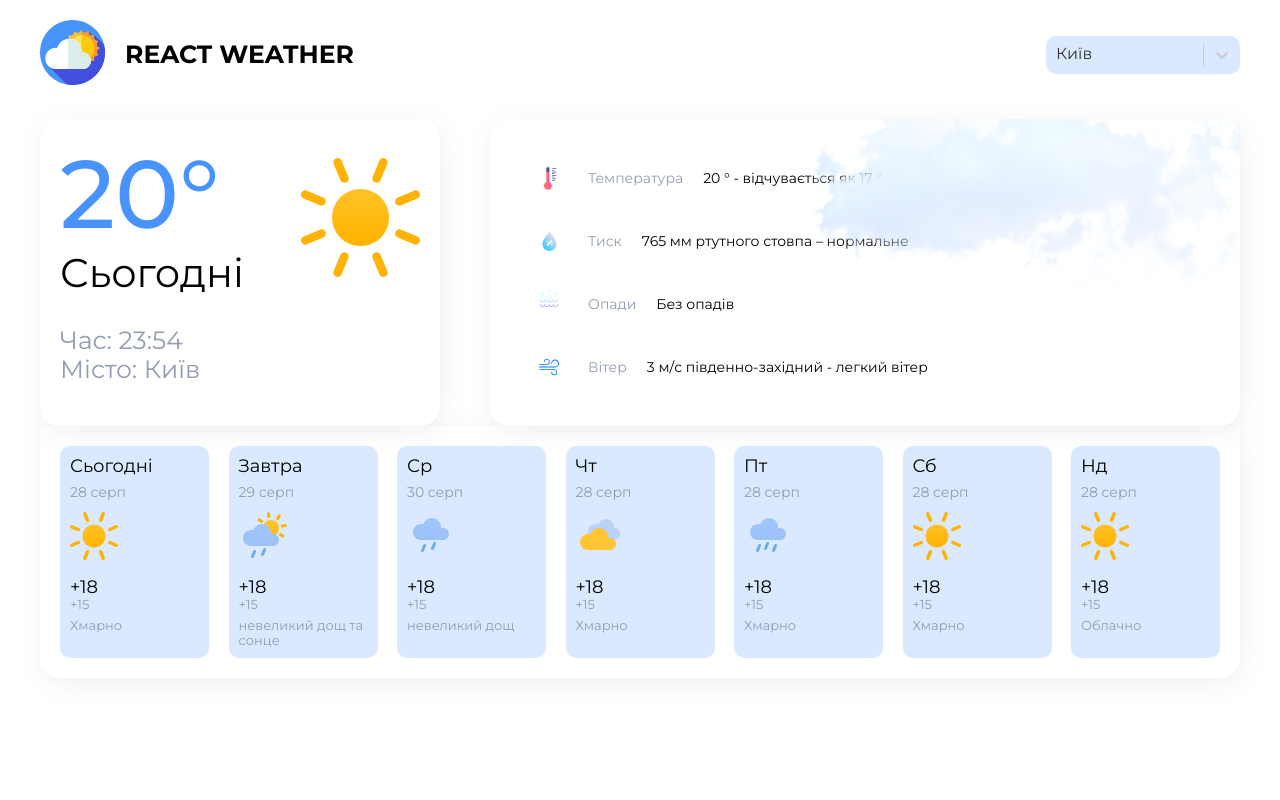
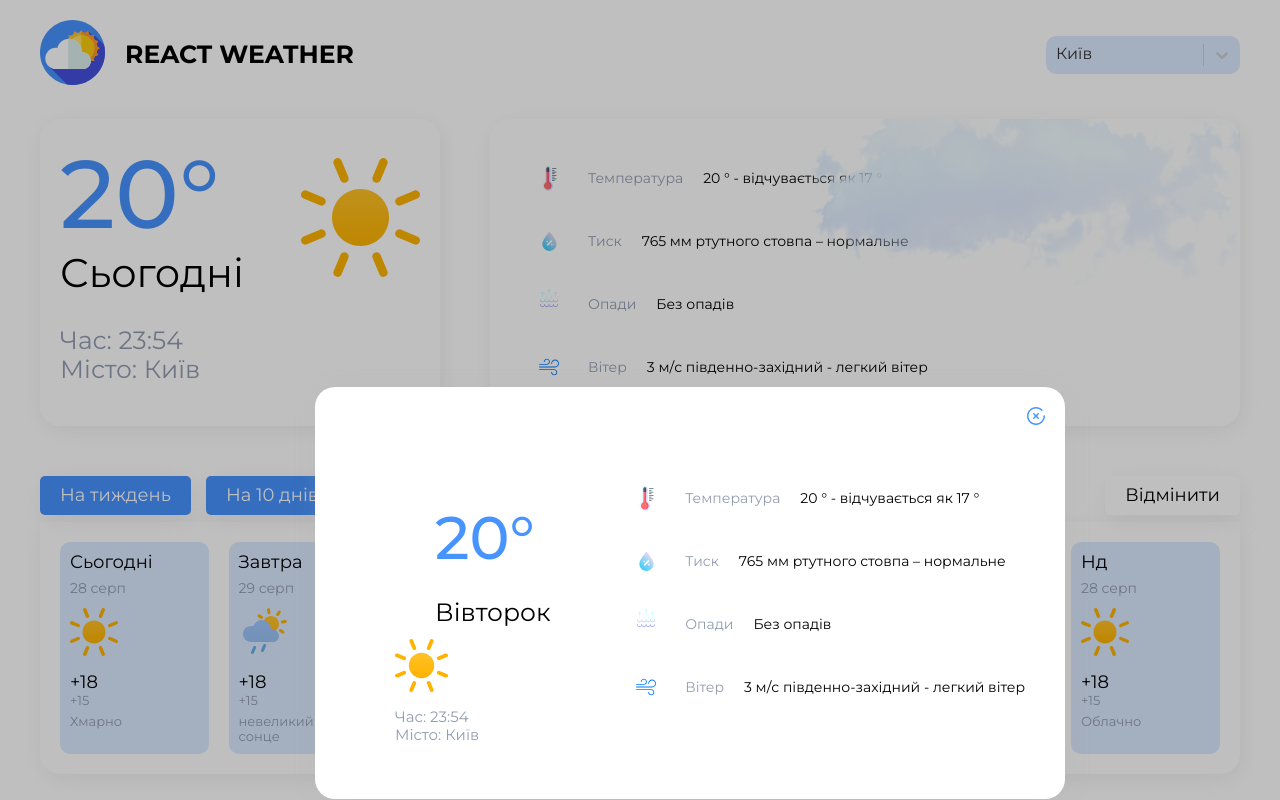
Before and after one commit to Genrihovich/Weather, a React (Create React App) app in the folder weather/: page / in a window 1280 px wide. Built offline with nearby package versions, Linux system fonts and the light colour scheme.

Commit message:
верстка popup

```diff
--- a/weather/src/App.js
+++ b/weather/src/App.js
@@ -3,11 +3,15 @@
 import { Home } from './pages/Home/components/Home';
 import { MonthStatistics } from './pages/MonthStatistics/components/MonthStatistics';
 import Header from './shared/Header/Header';
+import { Popup } from './shared/Header/Popup/Popup';
 
 
 function App() {
   return (
+    <div className="global-container">
+      <Popup />
       <div className="container">
+
         <Header />
         <Routes>
           <Route path="/" element={<Home />} />
@@ -15,6 +19,7 @@
         </Routes>
 
       </div>
+    </div>
   );
 }
 
--- a/weather/src/pages/Home/components/Days/Days.js
+++ b/weather/src/pages/Home/components/Days/Days.js
@@ -1,6 +1,7 @@
 import React from 'react';
 import s from './Days.module.scss';
 import { Card } from './Card';
+import { Tabs } from './Tabs';
 
 
 const Days = () => {
@@ -63,11 +64,14 @@
         },
     ];
     return (
-        <div className={s.days}>
-            {days.map((itemDay) => (
-                <Card cardDay={itemDay} key={itemDay.day} />
-            ))}
-        </div>
+        <>
+            <Tabs />
+            <div className={s.days}>
+                {days.map((itemDay) => (
+                    <Card cardDay={itemDay} key={itemDay.day} />
+                ))}
+            </div>
+        </>
     )
 }
 
--- a/weather/src/pages/Home/components/Days/Days.module.scss
+++ b/weather/src/pages/Home/components/Days/Days.module.scss
@@ -56,3 +56,39 @@
         box-shadow: 0px 3px 20px rgba(147, 144, 144, 0.28);
     }
 }
+
+.tabs {
+    display: flex;
+    justify-content: space-between;
+    margin-bottom: 7px;
+}
+
+.tabs__wrapper {
+    display: flex;
+}
+
+.cansel,
+.tab {
+    box-shadow: 2px 5px 25px -3px rgba(180, 180, 180, 0.25);
+    border-radius: 5px;
+    padding: 9px 20px;
+    background-color: $lite-background;
+    margin-right: 15px;
+    color: $lite-color;
+    font-size: 18px;
+    display: flex;
+    align-items: center;
+    justify-content: center;
+    cursor: pointer;
+}
+
+.cansel {
+    margin-right: 0;
+}
+
+.tab {
+    &.active {
+        background: $primary-color;
+        color: #fff;
+    }
+}
--- a/weather/src/pages/Home/components/Days/Tabs.js
+++ b/weather/src/pages/Home/components/Days/Tabs.js
@@ -2,12 +2,23 @@
 import s from './Days.module.scss';
 
 
-const Tabs = () => {
+export const Tabs = () => {
+    const tab = [{
+        value: 'На тиждень'
+    }, {
+        value: 'На 10 днів'
+    }, {
+        value: 'На місяць'
+    },
+    ]
     return (
         <div className={s.tabs}>
-
+            <div className={s.tabs__wrapper}>
+                {tab.map((tab) => {
+                    return <div className={s.tab + ' ' + s.active} key={tab.value}>{tab.value}</div>
+                })}
+            </div>
+            <div className={s.cansel}>Відмінити</div>
         </div>
     )
 }
-
-export default Tabs;
--- a/weather/src/pages/Home/components/Home.module.scss
+++ b/weather/src/pages/Home/components/Home.module.scss
@@ -1,4 +1,5 @@
 .wrapper {
     display: flex;
     justify-content: space-between;
+    margin-bottom: 50px;
 }
--- /dev/null
+++ b/weather/src/shared/Header/Popup/Popup.js
@@ -0,0 +1,51 @@
+import React from 'react';
+import s from './Popup.module.scss';
+import { ThisDayItem } from '../../../pages/Home/components/ThisDayInfo/ThisDayItem';
+import { GlobalSvgSelector } from '../../../assets/icons/global/GlobalSvgSelector';
+
+
+export const Popup = () => {
+    const items = [{
+        icon_id: 'temp',
+        name: 'Температура',
+        value: '20 ° - відчувається як 17 °',
+    }, {
+        icon_id: 'pressure',
+        name: 'Тиск',
+        value: '765 мм ртутного стовпа – нормальне',
+    }, {
+        icon_id: 'precipitation',
+        name: 'Опади',
+        value: 'Без опадів',
+    }, {
+        icon_id: 'wind',
+        name: 'Вітер',
+        value: '3 м/с південно-західний - легкий вітер',
+    },];
+
+    return (
+        <>
+            <div className={s.blur}></div>
+            <div className={s.popup}>
+                <dir className={s.day}>
+                    <dir className={s.day__temp}>20°</dir>
+                    <dir className={s.day__name}>Вівторок</dir>
+                    <div className={s.img}>
+                        <GlobalSvgSelector id="sun" />
+                    </div>
+                    <div className={s.day__time}>Час: <span>23:54</span></div>
+                    <div className={s.day__city}>Місто: <span>Київ</span></div>
+
+                </dir>
+                <div className={s.this__day_info_items}>
+                    {items.map((item) => {
+                        return <ThisDayItem key={item.icon_id} items={item} />
+                    })}
+                </div>
+                <div className={s.close}>
+                    <GlobalSvgSelector id="close" />
+                </div>
+            </div>
+        </>
+    );
+}
--- /dev/null
+++ b/weather/src/shared/Header/Popup/Popup.module.scss
@@ -0,0 +1,74 @@
+@import '../../../styles/variables.scss';
+
+.popup {
+    position: absolute;
+    top: 50%;
+    left: calc(50% - 325px);
+    z-index: 1001;
+    display: flex;
+    align-items: center;
+    justify-content: space-between;
+    padding: 40px;
+    max-width: 750px;
+    width: 100%;
+    background: $lite-background;
+    box-shadow: $box-shadow;
+    border-radius: $border-radius;
+}
+
+.blur {
+    position: absolute;
+    z-index: 1000;
+    width: 100%;
+    height: 100vh;
+    background: rgba(0, 0, 0, 0.25);
+}
+
+.close {
+    position: absolute;
+    top: 20px;
+    right: 20px;
+    cursor: pointer;
+
+    svg {
+        transition: 0.3s;
+    }
+
+    &:hover {
+        svg {
+            transform: rotate(360deg);
+        }
+    }
+
+}
+
+.day {
+    .day__temp {
+        font-weight: 500;
+        font-size: 60px;
+        color: $primary-color;
+        margin-bottom: 12px;
+    }
+
+    .day__name {
+        font-size: 25px;
+        line-height: 30px;
+        color: #000000;
+        margin-bottom: 12px;
+    }
+
+    .img {
+        svg {
+            width: 53px;
+            height: 53px;
+            margin-bottom: 12px;
+        }
+
+    }
+
+    .day__time,
+    .day__city {
+        font-size: 15px;
+        color: $base-color;
+    }
+}
--- a/weather/src/styles/index.scss
+++ b/weather/src/styles/index.scss
@@ -9,6 +9,7 @@
 }
 
 body {
+    position: relative;
     font-family: 'Montserrat', sans-serif;
 }
 
```
Lines whose indentation alone changed are shown as unchanged.
